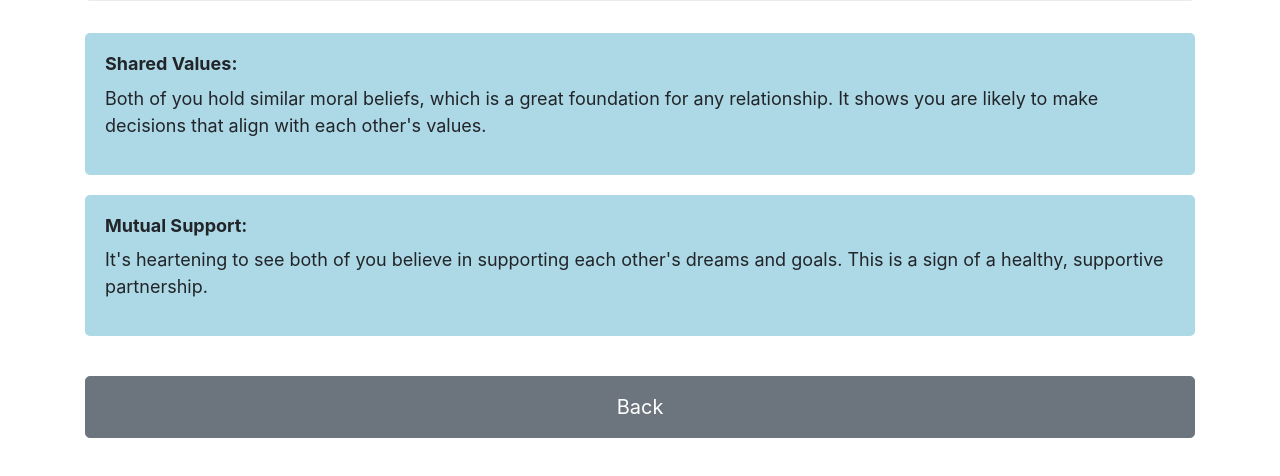
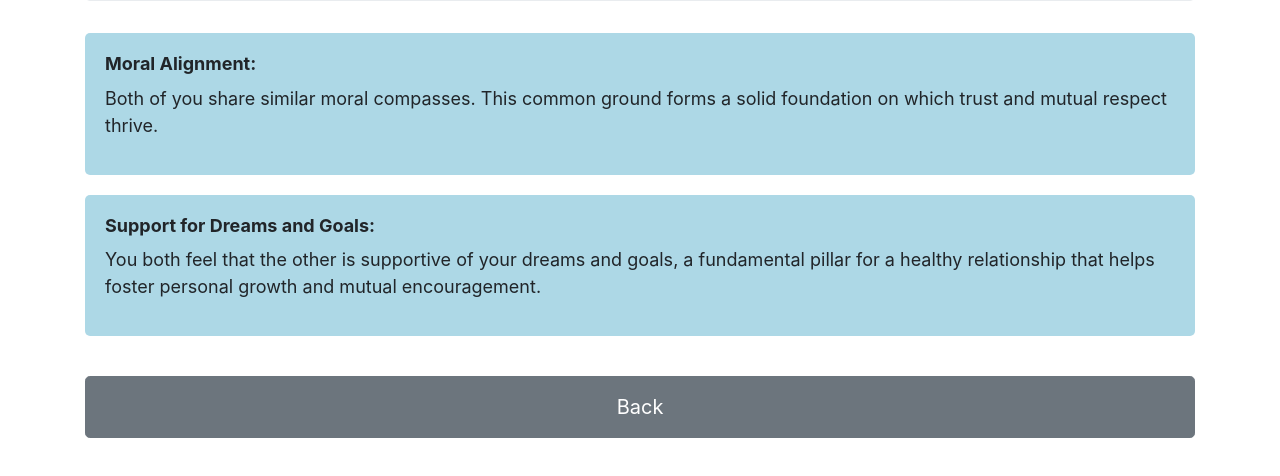
Before and after one commit to LoveGrow1/40213019M, a plain HTML site: page 1.html in a window 1280 px wide. Shown: the part 202-678 px from the top of the page. Drawn offline with nearby package versions, Linux system fonts and the light colour scheme.

Commit message:
Update 1.html

```diff
--- a/1.html
+++ b/1.html
@@ -44,12 +44,12 @@
   <div class="row">
     <div class="col-12">
       <div class="info-box">
-        <h4>Shared Values:</h4>
-        <p>Both of you hold similar moral beliefs, which is a great foundation for any relationship. It shows you are likely to make decisions that align with each other's values.</p>
+        <h4>Moral Alignment:</h4>
+        <p>Both of you share similar moral compasses. This common ground forms a solid foundation on which trust and mutual respect thrive.</p>
       </div>
       <div class="info-box">
-        <h4>Mutual Support:</h4>
-        <p>It's heartening to see both of you believe in supporting each other's dreams and goals. This is a sign of a healthy, supportive partnership.</p>
+        <h4>Support for Dreams and Goals:</h4>
+        <p>You both feel that the other is supportive of your dreams and goals, a fundamental pillar for a healthy relationship that helps foster personal growth and mutual encouragement.</p>
       </div>
     </div>
   </div>
```
